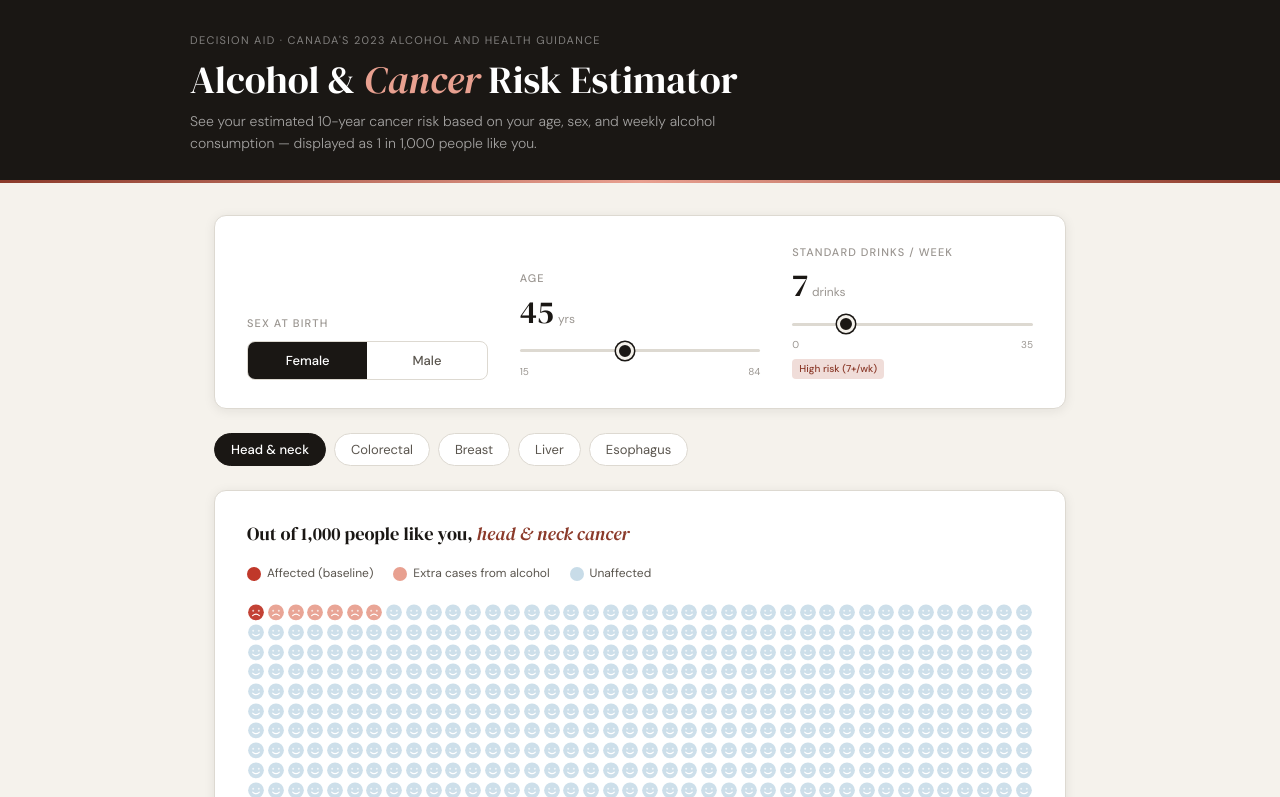
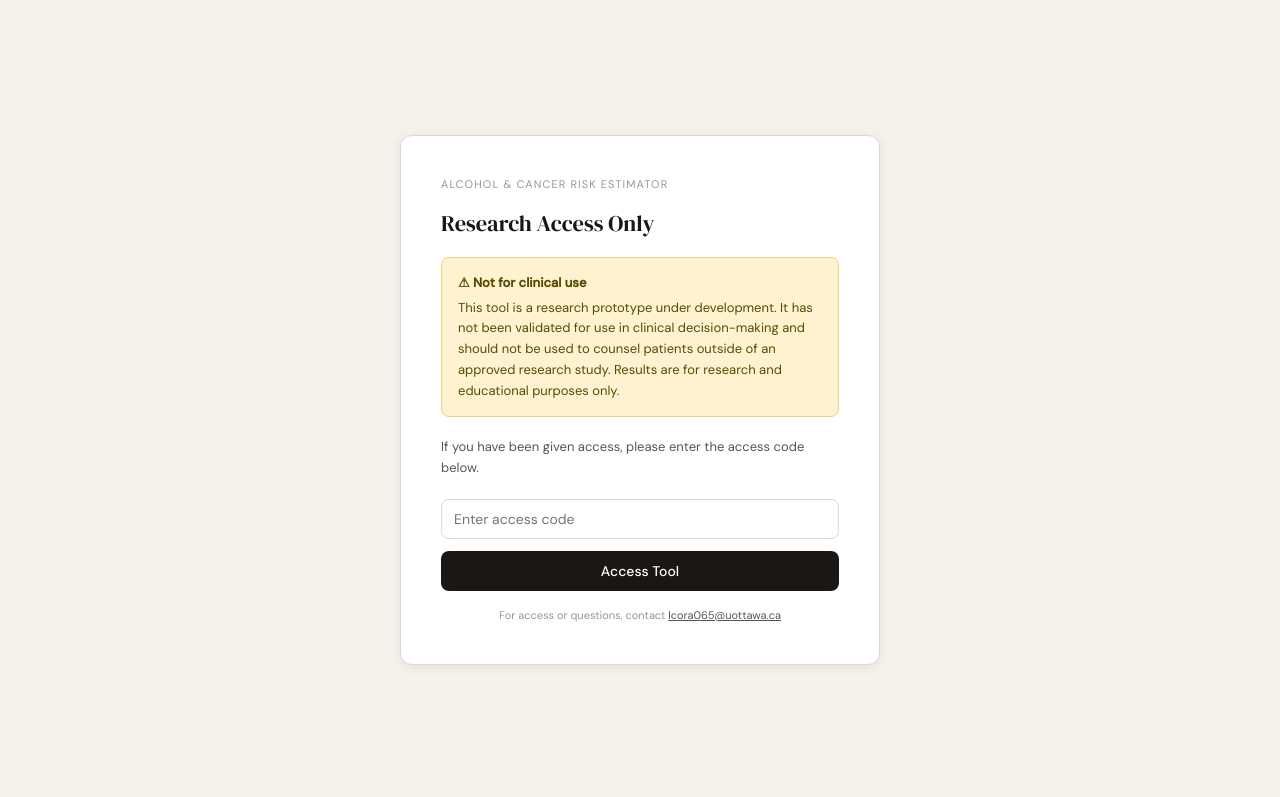
Before and after one commit to LucasAntoine-Ottawa/ACRE_tool, a plain HTML site: page index.html in a window 1280 px wide. Shown: the top 797 px of the page. Drawn offline with Linux system fonts and the light colour scheme.

Commit message:
Update index.html
password protection

```diff
--- a/index.html
+++ b/index.html
@@ -72,7 +72,69 @@
 </style>
 </head>
 <body>
+<!-- Access gate — shown before password is entered -->
+<div id="access-gate" style="
+  position: fixed; inset: 0; z-index: 9999;
+  background: #f5f2ec;
+  display: flex; align-items: center; justify-content: center;
+  font-family: 'DM Sans', sans-serif;
+">
+  <div style="max-width: 480px; padding: 2.5rem; background: white;
+              border-radius: 12px; border: 1px solid #ddd9d1;
+              box-shadow: 0 2px 12px rgba(26,23,20,0.08);">
 
+    <p style="font-size:11px; letter-spacing:0.1em; text-transform:uppercase;
+              color:#9a9590; margin-bottom:0.75rem;">
+      Alcohol & Cancer Risk Estimator
+    </p>
+
+    <h2 style="font-family:'DM Serif Display',serif; font-size:1.4rem;
+               font-weight:400; margin-bottom:1rem; color:#1a1714;">
+      Research Access Only
+    </h2>
+
+    <div style="background:#fef3d0; border:1px solid #f0d080; border-radius:8px;
+                padding:0.9rem 1rem; margin-bottom:1.25rem; font-size:13px;
+                color:#5a4a00; line-height:1.6;">
+      <strong style="display:block; margin-bottom:4px;">
+        ⚠ Not for clinical use
+      </strong>
+      This tool is a research prototype under development. It has not been
+      validated for use in clinical decision-making and should not be used
+      to counsel patients outside of an approved research study. Results
+      are for research and educational purposes only.
+    </div>
+
+    <p style="font-size:13px; color:#5a554e; margin-bottom:1.25rem; line-height:1.6;">
+      If you have been given access, please
+      enter the access code below.
+    </p>
+
+    <input type="password" id="gate-input" placeholder="Enter access code"
+      style="width:100%; padding:10px 12px; font-size:14px; font-family:'DM Sans',sans-serif;
+             border:1px solid #ddd9d1; border-radius:8px; outline:none;
+             margin-bottom:0.75rem; box-sizing:border-box;"
+      onkeydown="if(event.key==='Enter') checkPassword()">
+
+    <p id="gate-error" style="font-size:12px; color:#8b3a2a; margin-bottom:0.75rem;
+                               display:none;">
+      Incorrect access code. Please try again.
+    </p>
+
+    <button onclick="checkPassword()" style="
+      width:100%; padding:11px; font-size:14px; font-family:'DM Sans',sans-serif;
+      font-weight:500; background:#1a1714; color:white; border:none;
+      border-radius:8px; cursor:pointer;">
+      Access Tool
+    </button>
+
+    <p style="font-size:11px; color:#9a9590; margin-top:1rem; text-align:center;">
+      For access or questions, contact
+      <a href="mailto:lcora065@uottawa.ca" style="color:#5a554e;">lcora065@uottawa.ca</a>
+    </p>
+
+  </div>
+</div>
 <header>
   <div class="header-inner">
     <p class="header-eyebrow">Decision Aid · Canada's 2023 Alcohol and Health Guidance</p>
@@ -154,6 +216,22 @@
 </main>
 
 <script>
+// =============================================================================
+// 0. PASSWORD
+//    Before website is publicly available, it will need a password to access
+// =============================================================================
+const ACCESS_CODE = 'We1henst3phan';
+
+function checkPassword() {
+  const input = document.getElementById('gate-input').value;
+  if (input === ACCESS_CODE) {
+    document.getElementById('access-gate').style.display = 'none';
+  } else {
+    document.getElementById('gate-error').style.display = 'block';
+    document.getElementById('gate-input').value = '';
+    document.getElementById('gate-input').focus();
+  }
+}
 // =============================================================================
 // 1. IPF MARGINAL DATA
 //    Source: sex_at_birth_drinking.csv and age_drinking.csv (exact values)
```
